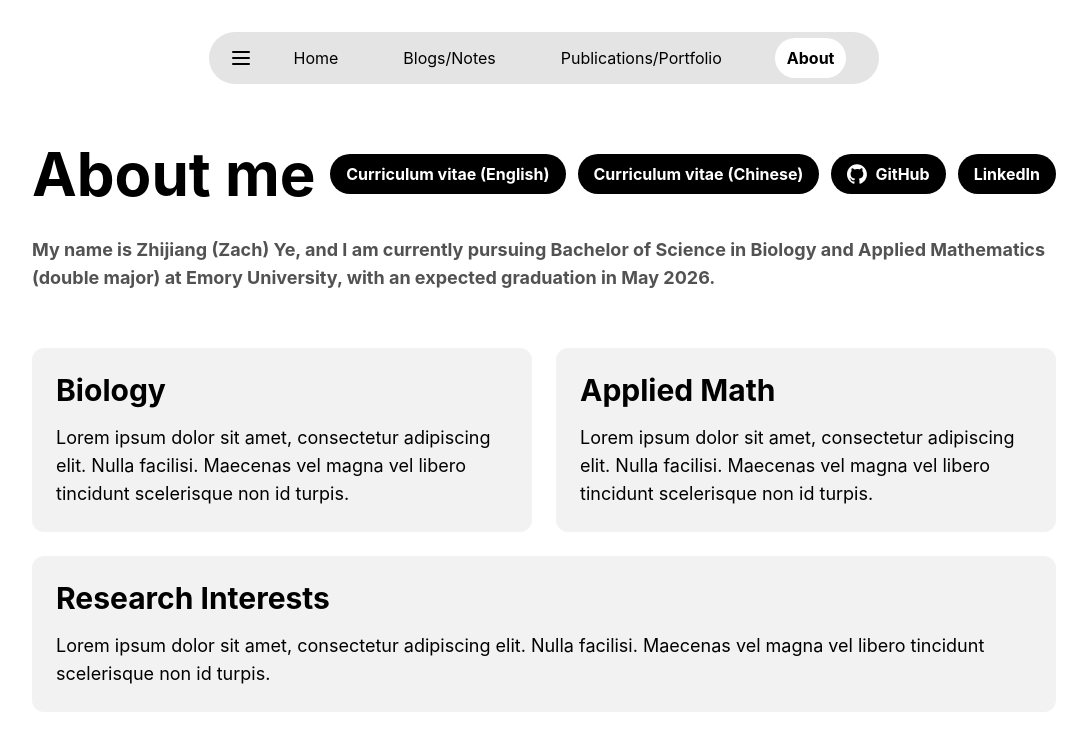
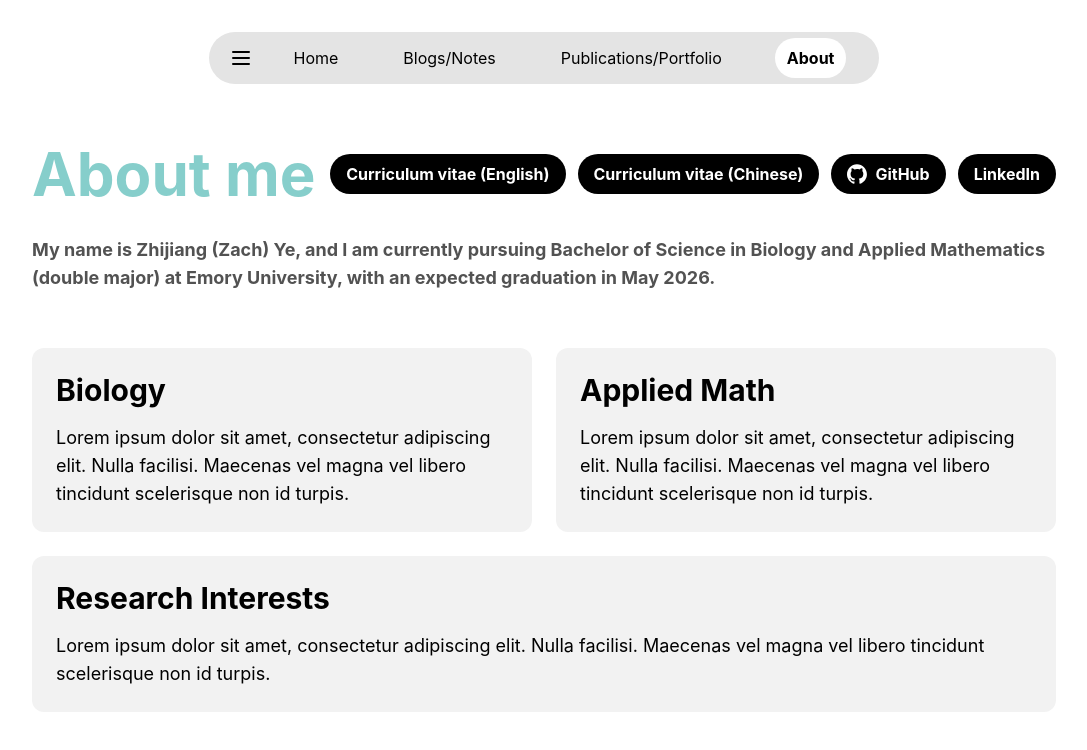
Before and after one commit to Chloriiin/zzzzzachye.github.io, a Next.js app: page /about in a window 1280 px wide. Shown: the top 750 px of the page, without its empty margins (96-1183 px from the left). Built offline with nearby package versions, Linux system fonts and the light colour scheme.

Commit message:
Change 'About me' title color to #86CECB

```diff
--- a/src/app/about/page.tsx
+++ b/src/app/about/page.tsx
@@ -4,7 +4,7 @@
       <div className="w-full max-w-5xl">
         <div className="flex flex-col items-start mt-6">
           <div className="w-full flex flex-col lg:flex-row lg:items-center lg:justify-between mb-8">
-            <h1 className="text-5xl md:text-6xl font-bold whitespace-nowrap mb-6 lg:mb-0">
+            <h1 className="text-5xl md:text-6xl font-bold whitespace-nowrap mb-6 lg:mb-0 text-[#86CECB]">
               About me
             </h1>
 
```
